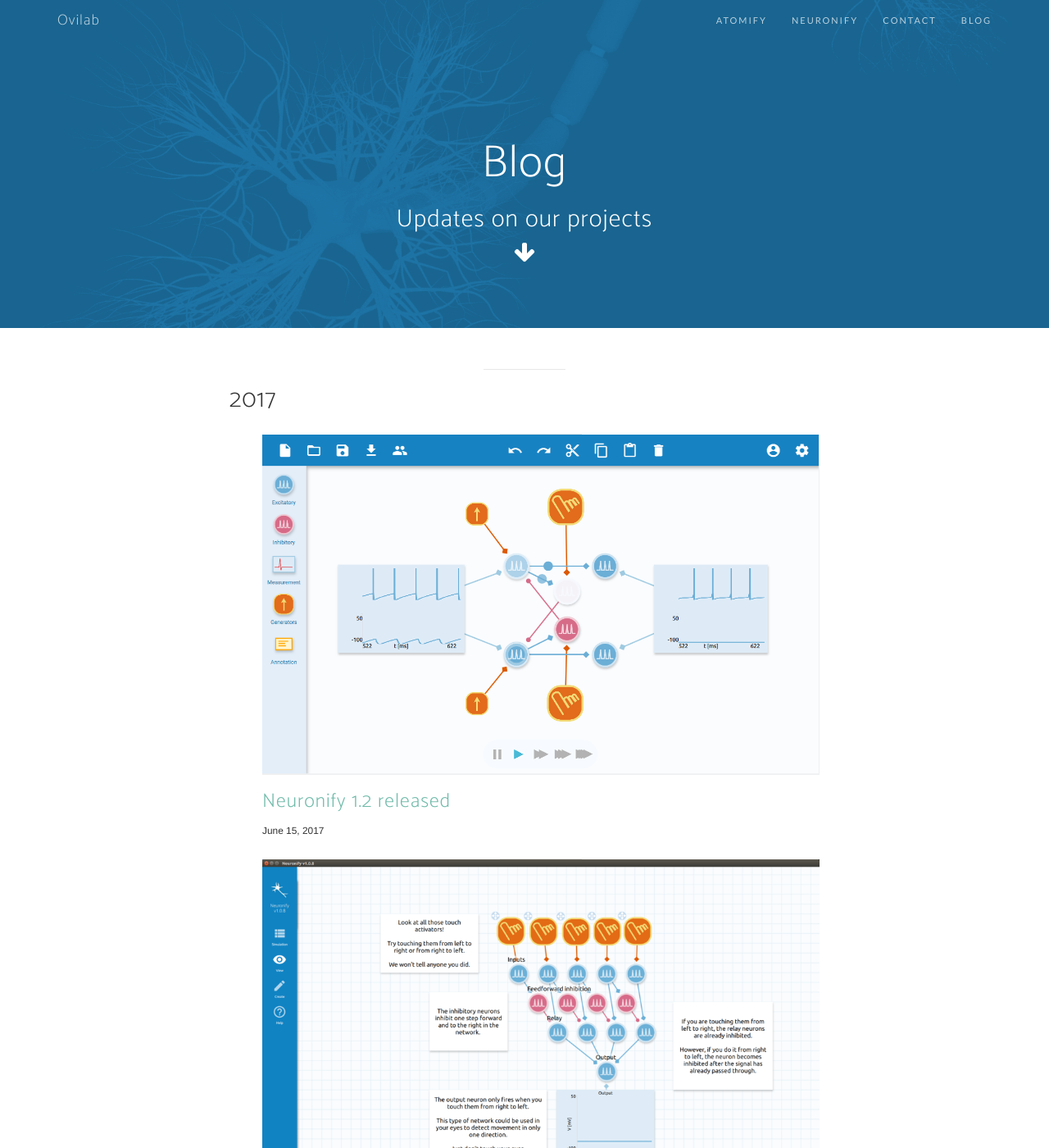
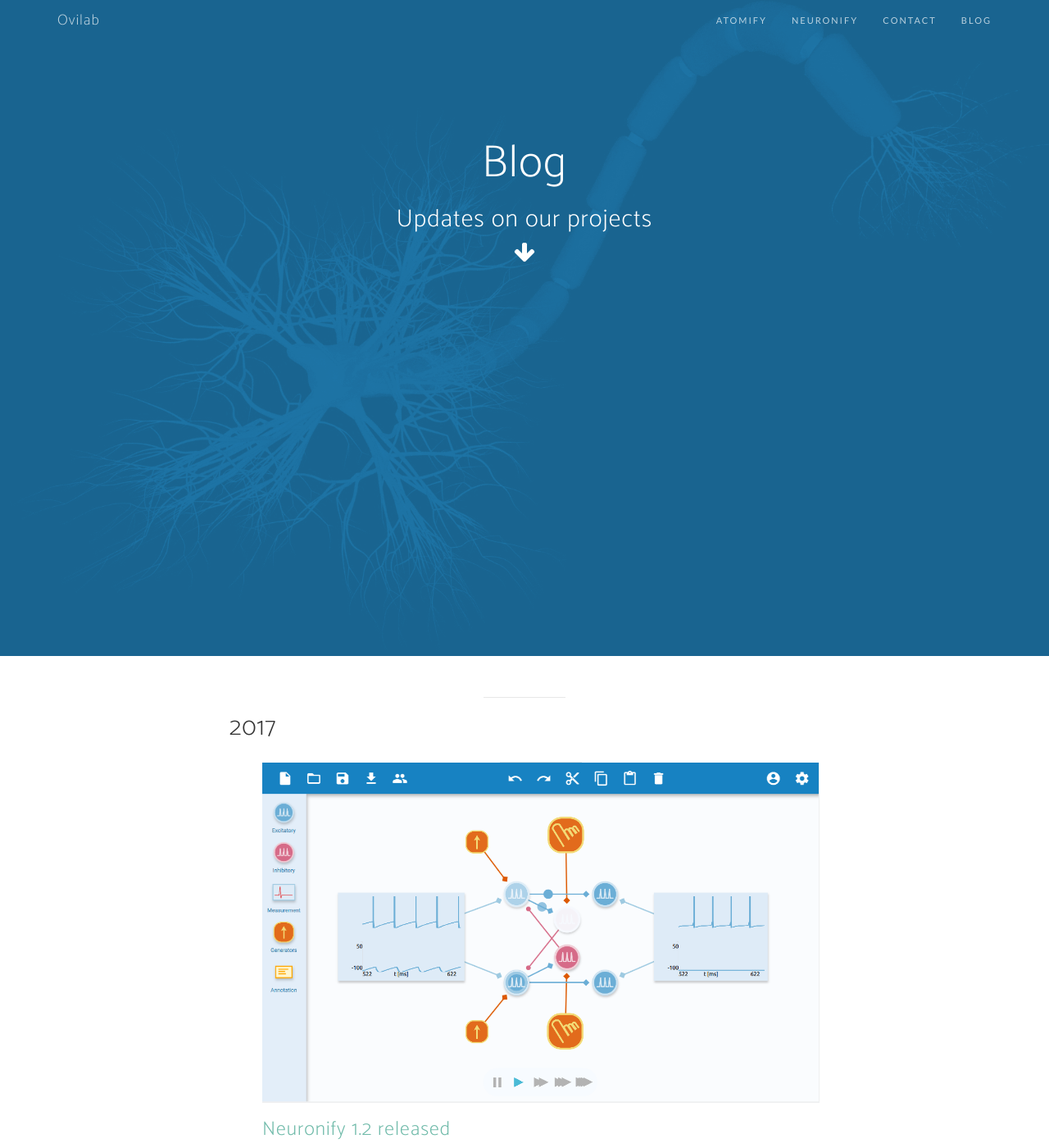
Before and after one commit to ovilab/ovilab.github.io, a Jekyll site: the page built from blog.html, in a window 1280 px wide and 1400 px high. Shown: the whole window at 82% size. Built offline with Jekyll 4.4.1, drawn with Linux system fonts in a browser that asks for light colours; nearby versions of some CDN libraries; some web fonts are replaced.

Commit message:
Resize header again

```diff
--- a/_sass/_base.scss
+++ b/_sass/_base.scss
@@ -248,7 +248,7 @@
 
 @media (min-width: 768px) {
   header {
-    height: 40rem;
+    height: 80rem;
     // .header-content {
     //   text-align: left;
     //   padding: 0;
```
